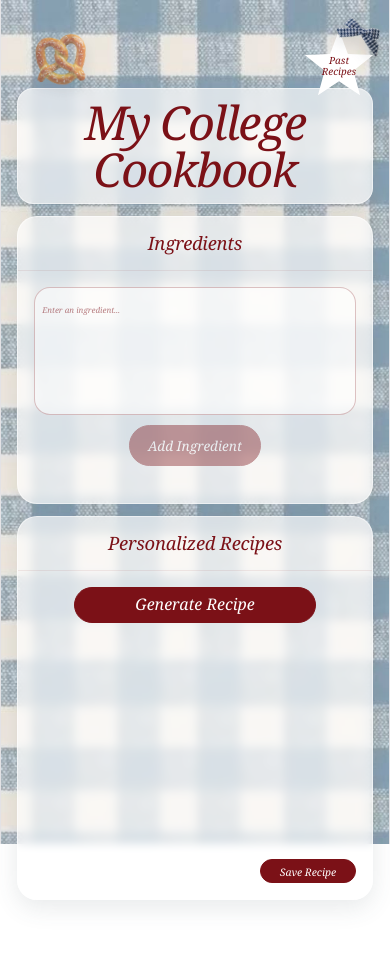
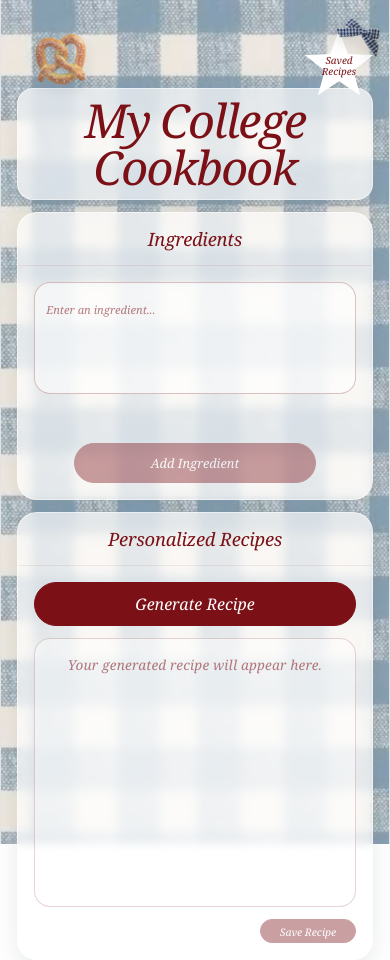
Before and after one commit to sasyarreddy/ai-college-cookbook, a React (Vite) app: page / in a window 390 px wide. Before the commit the page ends 900 px from the top, so only its background shows below. Built offline with nearby package versions, Linux system fonts and the light colour scheme.

Commit message:
up to date

```diff
--- a/src/App.css
+++ b/src/App.css
@@ -41,11 +41,11 @@ body {
   overflow: hidden;
   isolation: isolate;
 
+  padding: clamp(0.75rem, 1.5vw, 1.5rem);
+
   background-size: cover;
   background-position: center;
   background-repeat: no-repeat;
-
-  padding: clamp(0.75rem, 1.5vw, 1.5rem);
 }
 
 
@@ -83,10 +83,10 @@ body {
   justify-content: center;
 
   min-width: 0;
-  padding: clamp(0.65rem, 1vw, 0.5rem);
+  padding: clamp(0.5rem, 1vw, 0.65rem);
 
   border: 1px solid rgba(255, 255, 255, 0.5);
-  border-radius: clamp(1rem, 0.5vw, 1rem);
+  border-radius: 1rem;
 
   background: rgba(255, 255, 255, 0.68);
   box-shadow: 0 0.5rem 1.5rem rgba(66, 83, 92, 0.12);
@@ -105,6 +105,7 @@ body {
   font-weight: 400;
   line-height: 1;
   text-align: center;
+
   white-space: nowrap;
 }
 
@@ -118,8 +119,6 @@ body {
   grid-row: 4 / 13;
 
   display: grid;
-
-  /* Ingredients panel is now wider */
   grid-template-columns:
     minmax(16rem, 1.3fr)
     minmax(0, 2fr);
@@ -138,11 +137,9 @@ body {
 .panel {
   min-width: 0;
   min-height: 0;
+  overflow: hidden;
 
   display: grid;
-  grid-template-rows: auto minmax(0, 1fr);
-
-  overflow: hidden;
 
   border: 1px solid rgba(255, 255, 255, 0.5);
   border-radius: clamp(1.25rem, 2vw, 2rem);
@@ -152,6 +149,18 @@ body {
 
   backdrop-filter: blur(5px);
   -webkit-backdrop-filter: blur(5px);
+}
+
+.ingredients-panel {
+  grid-template-rows: auto minmax(0, 1fr);
+}
+
+.recipes-panel {
+  grid-template-rows:
+    auto
+    auto
+    minmax(0, 1fr)
+    auto;
 }
 
 .panel h2 {
@@ -170,38 +179,37 @@ body {
 }
 
 .panel-body {
+  min-width: 0;
   min-height: 0;
   padding: clamp(1rem, 1.5vw, 1.5rem);
-  overflow-y: auto;
 }
 
 
 /* -------------------------
-   INGREDIENT KEYWORD INPUT
+   INGREDIENTS
 ------------------------- */
 
 .ingredients-body {
-  display: flex;
-  flex-direction: column;
-  gap: 0.25rem;
+  display: grid;
+  grid-template-rows: minmax(0, 1fr) auto;
+  gap: 0.5rem;
+
+  min-height: 0;
+  overflow: hidden;
 }
 
 .ingredient-input-box {
-  width:100%;
-  min-height: 1rem;
-  padding: 0.25rem;
+  width: 100%;
+  height: 100%;
+  min-height: 0;
+  padding: 0.5rem;
+
+  overflow-y: auto;
+  overflow-x: hidden;
 
   border: 1px solid rgba(123, 17, 23, 0.25);
   border-radius: 1rem;
-
   background: rgba(255, 255, 255, 0.55);
-
-  cursor: text;
-
-  transition:
-    border-color 160ms ease,
-    box-shadow 160ms ease,
-    background-color 160ms ease;
 }
 
 .ingredient-input-box:focus-within {
@@ -209,6 +217,23 @@ body {
   background: rgba(255, 255, 255, 0.75);
   box-shadow: 0 0 0 3px rgba(123, 17, 23, 0.12);
 }
+
+.ingredient-input-box::-webkit-scrollbar,
+.recipe-text-box::-webkit-scrollbar {
+  width: 0.45rem;
+}
+
+.ingredient-input-box::-webkit-scrollbar-track,
+.recipe-text-box::-webkit-scrollbar-track {
+  background: transparent;
+}
+
+.ingredient-input-box::-webkit-scrollbar-thumb,
+.recipe-text-box::-webkit-scrollbar-thumb {
+  border-radius: 999px;
+  background: rgba(123, 17, 23, 0.45);
+}
+
 .ingredient-tags {
   display: flex;
   flex-wrap: wrap;
@@ -235,7 +260,6 @@ body {
   background: rgba(255, 255, 255, 0.9);
 }
 
-
 .ingredient-tag > span {
   overflow: hidden;
   text-overflow: ellipsis;
@@ -249,12 +273,12 @@ body {
 
   flex: 0 0 auto;
 
-  width: 0.75rem;
-  height: 0.75rem;
+  width: 0.85rem;
+  height: 0.85rem;
   padding: 0;
 
   color: #7b1117;
-  font-size: 0.65rem;
+  font-size: 0.7rem;
   line-height: 1;
 
   border: none;
@@ -262,10 +286,6 @@ body {
   background: transparent;
 
   cursor: pointer;
-
-  transition:
-    color 150ms ease,
-    background-color 150ms ease;
 }
 
 .remove-ingredient:hover {
@@ -279,17 +299,15 @@ body {
 }
 
 .ingredient-input {
-  flex: 1 1 0.5rem;
+  flex: 1 0 7rem;
 
-  min-width: .5rem;
+  min-width: 7rem;
   max-width: 100%;
-
   padding: 0.4rem 0.2rem;
 
   color: #7b1117;
   font-family: Georgia, "Times New Roman", serif;
-  font-size: 0.5rem;
-
+  font-size: 0.7rem;
 
   border: none;
   outline: none;
@@ -302,22 +320,29 @@ body {
 }
 
 .add-ingredient-btn {
-  width: fit-content;
-  align-self: center;
+  position: relative;
+  justify-self: center;
+  align-self:center;
+  width: 75%;
 
-  padding: 0.5rem 1.1rem;
 
-  margin-top: 0.4rem;
+  padding: 0.45rem 1rem;
+
   color: white;
   font-family: Georgia, "Times New Roman", serif;
-  font-size: 0.85rem;
+  font-size: 0.8rem;
   font-style: italic;
 
   border: 1px solid #7b1117;
   border-radius: 999px;
+  background: #7b1117;
 
-  background: #7b1117;
   cursor: pointer;
+
+  transition:
+    transform 160ms ease,
+    background-color 160ms ease,
+    opacity 160ms ease;
 }
 
 .add-ingredient-btn:hover:not(:disabled) {
@@ -334,51 +359,18 @@ body {
   cursor: not-allowed;
 }
 
-.add-ingredient-btn:focus-visible {
-  outline: 3px solid rgba(123, 17, 23, 0.25);
-  outline-offset: 2px;
-}
-
-.ingredient-help,
-.recipes-placeholder {
-  margin: 0;
-
-  color: rgba(123, 17, 23, 0.65);
-  font-family: Georgia, "Times New Roman", serif;
-  font-size: 0.85rem;
-  font-style: italic;
-  line-height: 1.4;
-  text-align: center;
-}
-
-
-.recipes-panel {
-
-  min-height: 0;
-  padding-bottom: 0;
-  overflow-y: auto;
-
-}
-
-.recipes-panel h2{
-  position: relative;
-  padding: clamp(1rem, 1.7vw, 1.6rem);
-
-}
-
 
 /* -------------------------
-   GENERATE RECIPES BUTTON
+   GENERATE RECIPE BUTTON
 ------------------------- */
+
 .generate-recipe-btn {
-  position: relative;
-  align-items: center;
-  justify-content: center;
+  justify-self: center;
 
-  width: 75%;
-  height: 2.25rem;
-  padding: 0 1rem;
-  margin: 0;
+  width: calc(100% - 3rem);
+  min-height: 2.75rem;
+  padding: 0.5rem 1rem;
+  margin: 1rem 0 0.75rem;
 
   color: white;
   font-family: Georgia, "Times New Roman", serif;
@@ -390,32 +382,97 @@ body {
   background: #7b1117;
 
   cursor: pointer;
+
+  transition:
+    transform 180ms ease,
+    background-color 180ms ease;
 }
 
-.generate-recipe-btn:hover{
+.generate-recipe-btn:hover {
   transform: translateY(-2px);
   background: #96191f;
 }
 
-.generate-recipe-btn:active{
+.generate-recipe-btn:active {
   transform: translateY(0);
 }
 
 
+/* -------------------------
+   GENERATED RECIPE TEXT
+------------------------- */
+
+.recipe-text-box {
+  min-width: 0;
+  min-height: 0;
+
+  margin: 0 1.5rem;
+  padding: 1rem;
+
+  /* Only the recipe text scrolls */
+  overflow-y: auto;
+  overflow-x: hidden;
+
+  color: #7b1117;
+  font-family: Georgia, "Times New Roman", serif;
+  font-size: 0.85rem;
+  line-height: 1.5;
+
+  border: 1px solid rgba(123, 17, 23, 0.18);
+  border-radius: 1rem;
+  background: rgba(255, 255, 255, 0.42);
+
+  scrollbar-color: rgba(123, 17, 23, 0.55) transparent;
+  scrollbar-width: thin;
+}
+
+.recipes-placeholder {
+  margin: 0;
+
+  color: rgba(123, 17, 23, 0.55);
+  font-style: italic;
+  text-align: center;
+}
+
+.generated-recipe h3 {
+  margin: 0 0 0.75rem;
+
+  font-size: 1.35rem;
+  font-style: italic;
+  font-weight: 400;
+  text-align: center;
+}
+
+.generated-recipe h4 {
+  margin: 1rem 0 0.4rem;
+  font-size: 0.95rem;
+}
+
+.generated-recipe p {
+  margin: 0;
+}
+
+.generated-recipe ul,
+.generated-recipe ol {
+  margin: 0;
+  padding-left: 1.4rem;
+}
+
+.generated-recipe li {
+  margin-bottom: 0.35rem;
+}
+
 
 /* -------------------------
-   SAVE RECIPES BUTTON
+   SAVE RECIPE BUTTON
 ------------------------- */
 
 .save-recipe-btn {
-  position: absolute;
-  right: 1rem;
-  bottom: 1rem;
-
   justify-self: end;
 
   width: 6rem;
   height: 1.5rem;
+  margin: 0.75rem 1rem 1rem;
 
   color: white;
   font-family: Georgia, "Times New Roman", serif;
@@ -424,35 +481,34 @@ body {
 
   border: 1px solid #7b1117;
   border-radius: 999px;
+  background: #7b1117;
 
-  background: #7b1117;
   cursor: pointer;
 
   transition:
     transform 180ms ease,
-    background 180ms ease;
+    background-color 180ms ease,
+    opacity 180ms ease;
 }
 
-.save-recipe-btn:hover{
+.save-recipe-btn:hover:not(:disabled) {
   transform: translateY(-2px);
   background: #96191f;
 }
 
-.save-recipe-btn:active{
+.save-recipe-btn:active:not(:disabled) {
   transform: translateY(0);
 }
 
-
-
+.save-recipe-btn:disabled {
+  opacity: 0.4;
+  cursor: not-allowed;
+}
 
 
 /* -------------------------
    PAST RECIPES BUTTON
 ------------------------- */
-
-.recipes-panel {
-  position: relative;
-}
 
 .past-recipes-btn {
   grid-column: 10 / 13;
@@ -503,17 +559,13 @@ body {
 
 .past-recipes-btn:hover {
   transform: translateY(-3px) rotate(-2deg);
-  filter: drop-shadow(0 0.5rem 0.4rem rgba(42, 50, 55, 0.16));
+  filter: drop-shadow(
+    0 0.5rem 0.4rem rgba(42, 50, 55, 0.16)
+  );
 }
 
 .past-recipes-btn:active {
   transform: translateY(0) rotate(0);
-}
-
-.past-recipes-btn:focus-visible {
-  outline: 3px solid #7b1117;
-  outline-offset: 0.25rem;
-  border-radius: 50%;
 }
 
 
@@ -538,11 +590,10 @@ body {
   pointer-events: none;
   user-select: none;
 
-  filter: drop-shadow(0 0.4rem 0.4rem rgba(42, 50, 55, 0.14));
+  filter: drop-shadow(
+    0 0.4rem 0.4rem rgba(42, 50, 55, 0.14)
+  );
 }
-
-
-/* LEFT OUTER COLUMN */
 
 .pretzel {
   grid-column: 1 / 3;
@@ -576,9 +627,6 @@ body {
   transform: rotate(-4deg);
 }
 
-
-/* LEFT INNER COLUMN */
-
 .croissant {
   grid-column: 2 / 4;
   grid-row: 6 / 10;
@@ -588,9 +636,6 @@ body {
 
   transform: rotate(10deg);
 }
-
-
-/* RIGHT INNER COLUMN */
 
 .red-bow {
   grid-column: 8 / 12;
@@ -623,9 +668,6 @@ body {
 
   transform: rotate(-30deg);
 }
-
-
-/* RIGHT OUTER COLUMN */
 
 .blue-bow {
   grid-column: 10 / 13;
@@ -666,12 +708,7 @@ body {
   }
 
   .pretzel {
-    grid-column: 1 / 3;
-    grid-row: 1 / 4;
-
     width: 150%;
-    height: auto;
-
     transform: rotate(-8deg);
   }
 
@@ -754,7 +791,7 @@ body {
     grid-template-columns: 1fr;
     grid-template-rows:
       minmax(18rem, auto)
-      minmax(24rem, auto);
+      minmax(28rem, auto);
   }
 
   .past-recipes-btn {
@@ -795,6 +832,10 @@ body {
 
     opacity: 1;
     transform: rotate(25deg);
+  }
+
+  .recipe-text-box {
+    min-height: 15rem;
   }
 
   .sushi,
@@ -847,6 +888,15 @@ body {
   }
 
   .ingredient-input-box {
-    min-height: 8rem;
+    height: 7rem;
+    min-height: 7rem;
+  }
+
+  .generate-recipe-btn {
+    width: calc(100% - 2rem);
+  }
+
+  .recipe-text-box {
+    margin: 0 1rem;
   }
 }
--- a/src/App.jsx
+++ b/src/App.jsx
@@ -13,9 +13,60 @@ import redBow from "./assets/red_gingham_bow.png";
 import sushiRoll from "./assets/sushi_roll.png";
 import star from "./assets/star.svg";
 
+/* Temporary recipes until the API is connected */
+
+const mockRecipes = [
+  {
+    name: "Creamy Garlic Pasta",
+    description:
+      "A simple and comforting pasta with a creamy garlic parmesan sauce.",
+    ingredients: [
+      "8 ounces pasta",
+      "2 cloves garlic",
+      "1 cup heavy cream",
+      "1/2 cup parmesan cheese",
+      "1 tablespoon butter",
+      "Salt and pepper",
+    ],
+    instructions: [
+      "Cook the pasta according to the package instructions.",
+      "Melt the butter in a pan over medium heat.",
+      "Add the garlic and cook until fragrant.",
+      "Pour in the cream and simmer for three minutes.",
+      "Stir in the parmesan until the sauce is smooth.",
+      "Add the cooked pasta and toss until coated.",
+      "Season with salt and pepper before serving.",
+    ],
+  },
+  {
+    name: "Crispy Vegetable Rice Bowl",
+    description:
+      "A quick rice bowl with crispy vegetables and a savory sauce.",
+    ingredients: [
+      "2 cups cooked rice",
+      "1 cup mixed vegetables",
+      "1 tablespoon soy sauce",
+      "1 teaspoon sesame oil",
+      "1 egg",
+      "Green onions",
+    ],
+    instructions: [
+      "Heat the sesame oil in a large pan.",
+      "Add the vegetables and cook until lightly browned.",
+      "Add the cooked rice and soy sauce.",
+      "Cook until the rice becomes slightly crispy.",
+      "Fry the egg in a separate pan.",
+      "Place the egg over the rice and add green onions.",
+    ],
+  },
+];
+
 function App() {
   const [ingredients, setIngredients] = useState([]);
   const [ingredientInput, setIngredientInput] = useState("");
+
+  const [generatedRecipe, setGeneratedRecipe] = useState(null);
+  const [recipeIndex, setRecipeIndex] = useState(0);
 
   function addIngredient() {
     const newIngredient = ingredientInput.trim().toLowerCase();
@@ -59,6 +110,25 @@ function App() {
     }
   }
 
+  function generateRecipe() {
+    const selectedRecipe = mockRecipes[recipeIndex];
+
+    setGeneratedRecipe(selectedRecipe);
+
+    setRecipeIndex(
+      (currentIndex) =>
+        (currentIndex + 1) % mockRecipes.length
+    );
+  }
+
+  function saveRecipe() {
+    if (!generatedRecipe) {
+      return;
+    }
+
+    console.log("Recipe saved:", generatedRecipe);
+  }
+
   return (
     <div
       className="cookbook-page"
@@ -69,17 +139,34 @@ function App() {
       <img src={pretzel} alt="" className="decor pretzel" />
       <img src={sushiRoll} alt="" className="decor sushi" />
       <img src={croissant} alt="" className="decor croissant" />
+
       <img
         src={heartJamCookie}
         alt=""
         className="decor heart-cookie"
       />
-      <img src={heartPizza} alt="" className="decor pizza-heart" />
-      <img src={bunnyToast} alt="" className="decor bunny-toast" />
-      <img src={cookie} alt="" className="decor choc-cookie" />
+
+      <img
+        src={heartPizza}
+        alt=""
+        className="decor pizza-heart"
+      />
+
+      <img
+        src={bunnyToast}
+        alt=""
+        className="decor bunny-toast"
+      />
+
+      <img
+        src={cookie}
+        alt=""
+        className="decor choc-cookie"
+      />
+
       <img src={redBow} alt="" className="decor red-bow" />
 
-      {/* Star button and overlapping blue bow */}
+      {/* Past Recipes button */}
 
       <button
         type="button"
@@ -107,7 +194,7 @@ function App() {
             textAnchor="middle"
           >
             <tspan x="100" y="88">
-              Past
+              Saved
             </tspan>
 
             <tspan x="100" y="116">
@@ -117,7 +204,11 @@ function App() {
         </svg>
       </button>
 
-      <img src={blueBow} alt="" className="decor blue-bow" />
+      <img
+        src={blueBow}
+        alt=""
+        className="decor blue-bow"
+      />
 
       {/* Main content */}
 
@@ -170,7 +261,7 @@ function App() {
                     placeholder={
                       ingredients.length === 0
                         ? "Enter an ingredient..."
-                        : ""
+                        : "Add another..."
                     }
                     aria-label="Add an ingredient"
                     onChange={(event) =>
@@ -189,7 +280,6 @@ function App() {
               >
                 Add Ingredient
               </button>
-
             </div>
           </section>
 
@@ -198,31 +288,78 @@ function App() {
           <section className="panel recipes-panel">
             <h2>Personalized Recipes</h2>
 
-          <div className="panel-body recipe-output">
             <button
               type="button"
               className="generate-recipe-btn"
-
+              onClick={generateRecipe}
             >
               Generate Recipe
             </button>
 
+            <div className="recipe-text-box">
+              {!generatedRecipe ? (
+                <p className="recipes-placeholder">
+                  Your generated recipe will appear here.
+                </p>
+              ) : (
+                <article className="generated-recipe">
+                  <h3>{generatedRecipe.name}</h3>
+
+                  <p className="recipe-description">
+                    {generatedRecipe.description}
+                  </p>
+
+                  {ingredients.length > 0 && (
+                    <>
+                      <h4>Your Selected Ingredients</h4>
+
+                      <ul>
+                        {ingredients.map((ingredient) => (
+                          <li key={ingredient}>
+                            {ingredient}
+                          </li>
+                        ))}
+                      </ul>
+                    </>
+                  )}
+
+                  <h4>Recipe Ingredients</h4>
+
+                  <ul>
+                    {generatedRecipe.ingredients.map(
+                      (ingredient) => (
+                        <li key={ingredient}>
+                          {ingredient}
+                        </li>
+                      )
+                    )}
+                  </ul>
+
+                  <h4>Instructions</h4>
+
+                  <ol>
+                    {generatedRecipe.instructions.map(
+                      (instruction, index) => (
+                        <li
+                          key={`${index}-${instruction}`}
+                        >
+                          {instruction}
+                        </li>
+                      )
+                    )}
+                  </ol>
+                </article>
+              )}
             </div>
 
             <button
               type="button"
               className="save-recipe-btn"
-
+              onClick={saveRecipe}
+              disabled={!generatedRecipe}
             >
               Save Recipe
             </button>
-
-
-            <div className="panel-body">
-
-            </div>
-
-
           </section>
         </main>
       </div>
```
Lines whose indentation alone changed are shown as unchanged.
